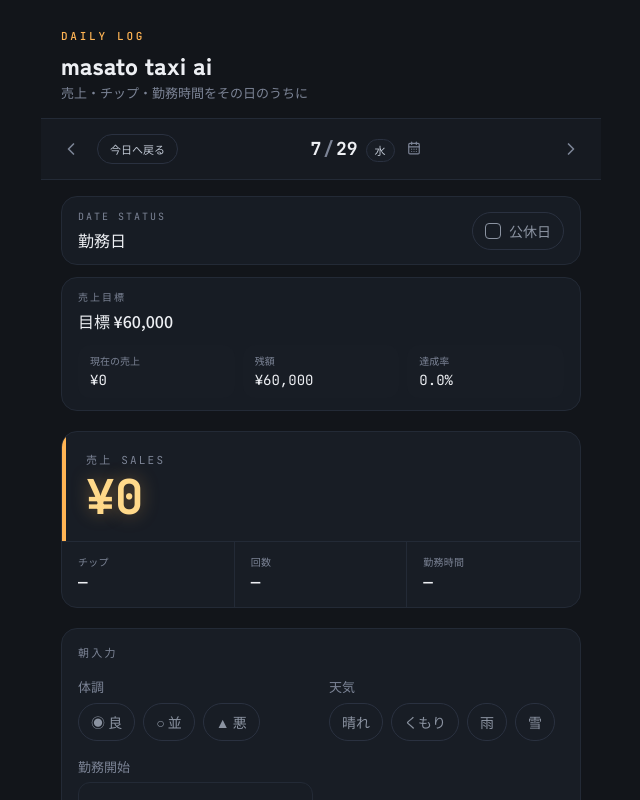
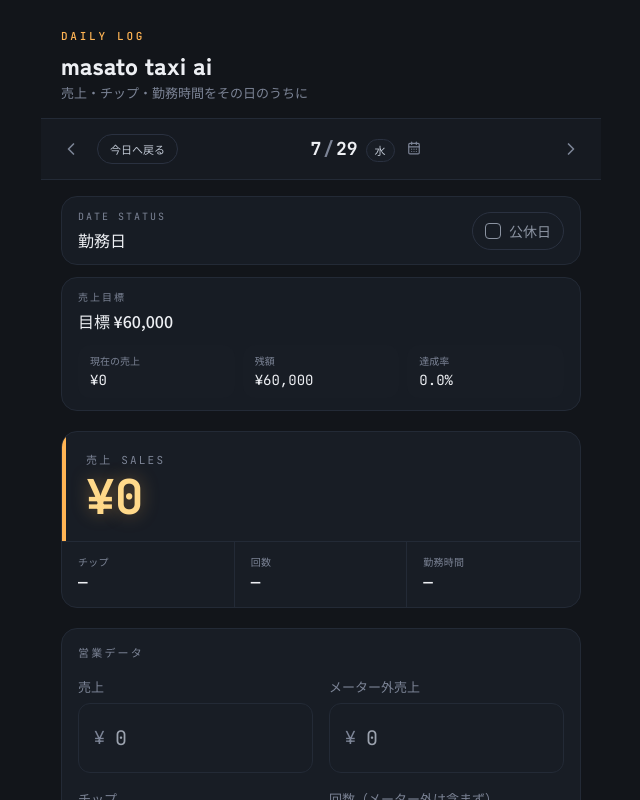
Before and after one commit to masatomm80/work-log-react, a React (Vite) app: page / in a window 1280 px wide. Both pictures are taken after a click on the button 390 px from the left and 149 px from the top of the page. Shown: the top 800 px of the page, without its empty margins (319-959 px from the left). Built offline with nearby package versions, Linux system fonts and the light colour scheme.

Commit message:
Version 1.2 legacyデータ対応

```diff
--- a/src/WorkLog.jsx
+++ b/src/WorkLog.jsx
@@ -75,6 +75,26 @@ function getStatusLabel(status) {
   if (status === DAY_STATUS.HOLIDAY) return "公休日";
   if (status === DAY_STATUS.DAYOFF) return "明け休み";
   return "勤務日";
+}
+function getRecordFormatFromDate(date) {
+  if (!date) return "current";
+  return date >= "2024-12-21" && date <= "2026-07-30" ? "legacy" : "current";
+}
+function inferRecordFormat(entry) {
+  if (!entry) return "current";
+  if (entry.recordFormat) return entry.recordFormat;
+  return getRecordFormatFromDate(entry.date);
+}
+function ensureRecordFormat(entry) {
+  if (!entry || typeof entry !== "object") return entry;
+  if (entry.recordFormat) return entry;
+  return { ...entry, recordFormat: inferRecordFormat(entry) };
+}
+function isLegacyRecord(entry) {
+  return inferRecordFormat(entry) === "legacy";
+}
+function isCurrentRecord(entry) {
+  return inferRecordFormat(entry) === "current";
 }
 function hasFormData(form) {
   return Boolean(
@@ -207,7 +227,13 @@ function loadEntries() {
   try {
     const raw = localStorage.getItem(STORAGE_KEY);
     const parsed = raw ? JSON.parse(raw) : [];
-    return Array.isArray(parsed) ? parsed : [];
+    if (!Array.isArray(parsed)) return [];
+    const normalized = parsed.map(ensureRecordFormat);
+    const needsPersist = normalized.some((entry, index) => !entry.recordFormat || entry.recordFormat !== parsed[index]?.recordFormat);
+    if (needsPersist) {
+      localStorage.setItem(STORAGE_KEY, JSON.stringify(normalized));
+    }
+    return normalized;
   } catch (e) {
     console.error("読み込みエラー", e);
     return [];
@@ -245,15 +271,17 @@ const emptyForm = (date) => ({
   workHours: "",
   hoursOverride: false,
   notes: "",
+  recordFormat: getRecordFormatFromDate(date),
   dayStatus: getEffectiveDayStatus(date, null),
 });
 
 function normalizeForm(date, existing) {
+  const entry = ensureRecordFormat(existing || {});
   return {
     ...emptyForm(date),
-    ...(existing || {}),
-    weather: Array.isArray(existing?.weather) ? existing.weather : [],
-    dayStatus: getEffectiveDayStatus(date, existing),
+    ...entry,
+    weather: Array.isArray(entry?.weather) ? entry.weather : [],
+    dayStatus: getEffectiveDayStatus(date, entry),
   };
 }
 
@@ -275,7 +303,7 @@ function csvEscape(v) {
 }
 
 export default function WorkLog() {
-  const [entries, setEntries] = useState(() => loadEntries());
+  const [entries, setEntries] = useState(() => loadEntries().map(ensureRecordFormat));
   const [saveState, setSaveState] = useState("idle"); // idle | saved | error
   const [selectedDate, setSelectedDate] = useState(todayISO());
   const [form, setForm] = useState(emptyForm(todayISO()));
@@ -285,6 +313,12 @@ export default function WorkLog() {
   const dateInputRef = useRef(null);
   const restoreInputRef = useRef(null);
   const toastTimer = useRef(null);
+
+  const currentEntries = useMemo(() => entries.filter(isCurrentRecord), [entries]);
+  const legacyEntries = useMemo(() => entries.filter(isLegacyRecord), [entries]);
+  const activeRecordFormat = form.recordFormat || getRecordFormatFromDate(selectedDate);
+  const isLegacyMode = activeRecordFormat === "legacy";
+  const isCurrentMode = activeRecordFormat === "current";
 
   useEffect(() => {
     const existing = entries.find((e) => e.date === selectedDate);
@@ -353,12 +387,14 @@ export default function WorkLog() {
   };
 
   const handleSave = () => {
+    const isLegacyForm = isLegacyRecord(form);
     const handRaisedValue = Number(form.handRaisedCount) || 0;
     const appRideValue = Number(form.appRideCount) || 0;
     const countValue = Number(form.count) || 0;
     const occupiedValue = Number(form.occupiedDistance) || 0;
     const totalDistanceValue = Number(form.totalDistance) || 0;
 
+    if (!isLegacyForm) {
       if (handRaisedValue > countValue) {
         showToast("手上げ乗車回数は通常の回数を超えません");
         return;
@@ -375,9 +411,16 @@ export default function WorkLog() {
         showToast("営業距離は走行距離を超えません");
         return;
       }
+    }
 
     const id = form.id || `${form.date}-${Date.now()}`;
-    const record = { ...form, dayStatus: getEffectiveDayStatus(form.date, form), id };
+    const recordFormat = inferRecordFormat(form);
+    const record = {
+      ...form,
+      dayStatus: getEffectiveDayStatus(form.date, form),
+      recordFormat,
+      id,
+    };
     const next = entries.some((e) => e.id === id)
       ? entries.map((e) => (e.id === id ? record : e))
       : [...entries.filter((e) => e.date !== form.date), record];
@@ -448,6 +491,12 @@ export default function WorkLog() {
         showToast("バックアップ形式が正しくありません");
         return;
       }
+      imported = imported.map((r) => {
+        if (!r || !r.date) return r;
+        const normalized = ensureRecordFormat(r);
+        if (!normalized.id) normalized.id = `${normalized.date}-${Date.now()}-${Math.random().toString(36).slice(2, 7)}`;
+        return normalized;
+      });
       const validCount = imported.filter((r) => r && r.date).length;
       const proceed = window.confirm(
         `${validCount}件のデータを読み込みます。同じ日付の既存データは上書きされます。よろしいですか？`
@@ -458,11 +507,10 @@ export default function WorkLog() {
       entries.forEach((en) => (byDate[en.date] = en));
       imported.forEach((r) => {
         if (r && r.date) {
-          if (!r.id) r.id = `${r.date}-${Date.now()}-${Math.random().toString(36).slice(2, 7)}`;
           byDate[r.date] = r;
         }
       });
-      const merged = Object.values(byDate);
+      const merged = Object.values(byDate).map(ensureRecordFormat);
       setEntries(merged);
       persistEntries(merged);
       showToast("復元しました");
@@ -669,6 +717,7 @@ export default function WorkLog() {
 
             {/* Form */}
             <div className="mx-5 mt-5 space-y-5">
+              {!isLegacyMode ? (
                 <div className="rounded-2xl border border-[#232A36] bg-[#181D25] p-4 space-y-4">
                   <div className="text-[11px] tracking-[0.2em] text-[#7C8496] font-meter">朝入力</div>
                   <div className="grid grid-cols-2 gap-4">
@@ -725,6 +774,7 @@ export default function WorkLog() {
                     </Field>
                   </div>
                 </div>
+              ) : null}
 
               <div className="rounded-2xl border border-[#232A36] bg-[#181D25] p-4 space-y-4">
                 <div className="text-[11px] tracking-[0.2em] text-[#7C8496] font-meter">営業データ</div>
@@ -794,6 +844,7 @@ export default function WorkLog() {
                 </div>
               </div>
 
+              {!isLegacyMode ? (
                 <div className="rounded-2xl border border-[#232A36] bg-[#181D25] p-4 space-y-4">
                   <div className="text-[11px] tracking-[0.2em] text-[#7C8496] font-meter">営業効率</div>
                   <div className="grid grid-cols-2 gap-3">
@@ -815,9 +866,11 @@ export default function WorkLog() {
                     </div>
                   </div>
                 </div>
+              ) : null}
 
               <div className="rounded-2xl border border-[#232A36] bg-[#181D25] p-4 space-y-4">
                 <div className="text-[11px] tracking-[0.2em] text-[#7C8496] font-meter">終了時</div>
+                {!isLegacyMode ? (
                   <div className="grid grid-cols-2 gap-4">
                     <Field label="休憩時間">
                       <TimeSelect value={form.breakTime} onChange={(v) => updateField("breakTime", v)} options={BREAK_TIME_OPTIONS} />
@@ -826,6 +879,7 @@ export default function WorkLog() {
                       <TimeSelect value={form.workEnd} onChange={(v) => updateField("workEnd", v)} options={WORK_TIME_OPTIONS} />
                     </Field>
                   </div>
+                ) : null}
 
                 <Field label="勤務時間（自動計算・手入力で上書き可）">
                   <input
```
Lines whose indentation alone changed are shown as unchanged.
